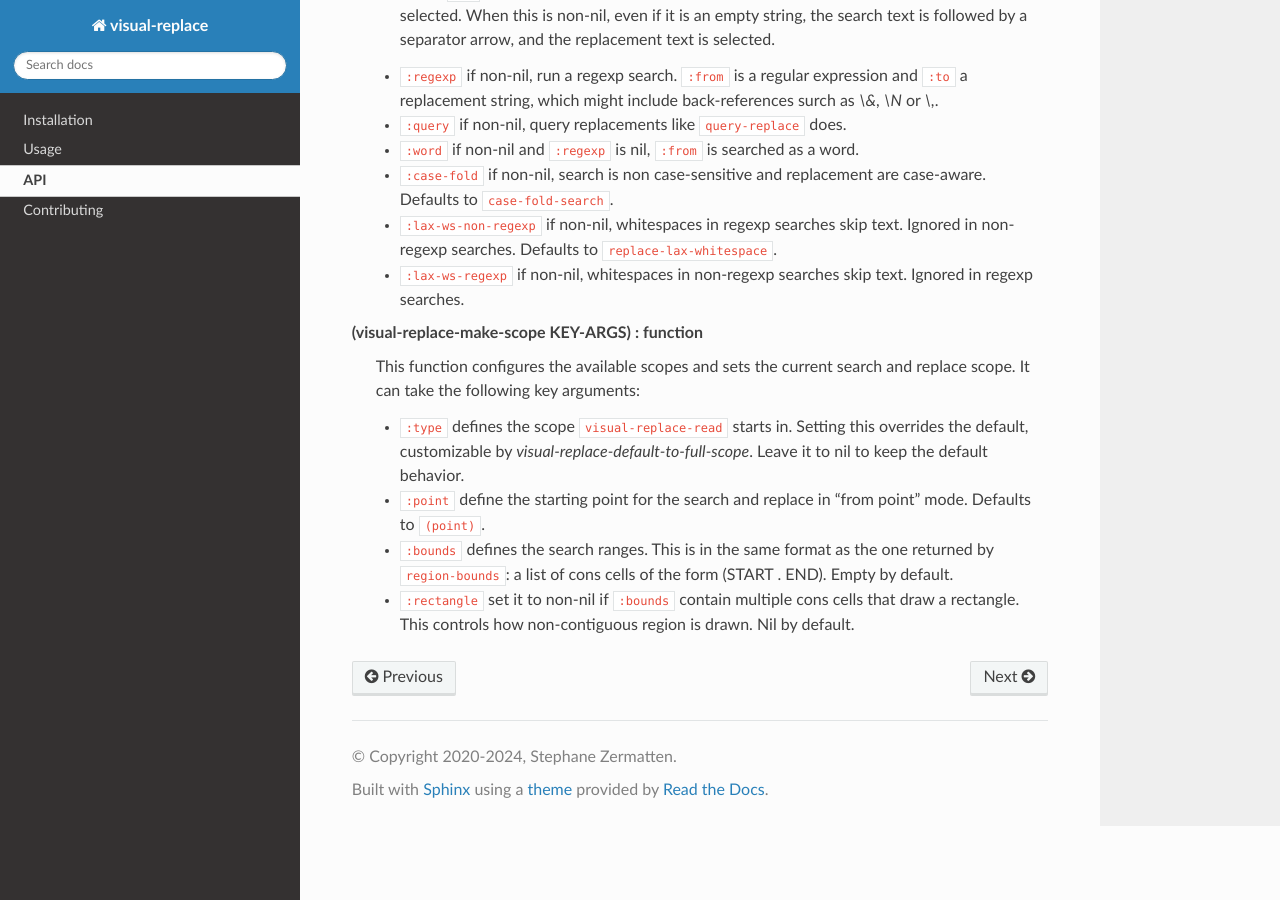
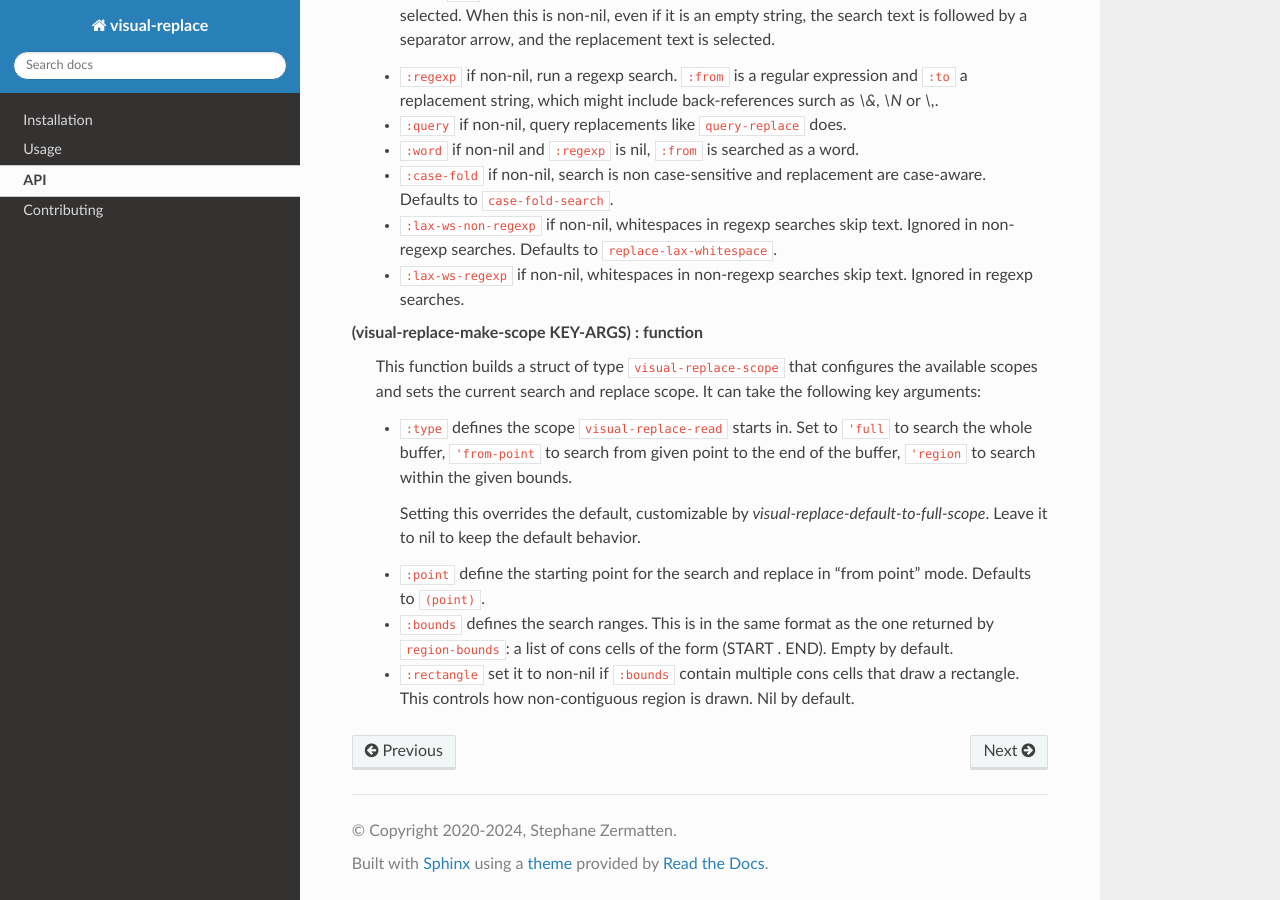
Before and after one commit to szermatt/visual-replace, a Sphinx documentation site: the page built from docs/source/api.rst, in a window 1280 px wide and 900 px high, scrolled down 1458 px. Built offline with Sphinx 7.4.7 and the Read the Docs theme 3.1.0, drawn with Linux system fonts in a browser that asks for light colours.

Commit message:
doc: Document that visual-replace-make-scope returns a public struct.

```diff
--- a/docs/source/api.rst
+++ b/docs/source/api.rst
@@ -111,10 +111,15 @@ overriding the search arguments and scope :
 
 
 (visual-replace-make-scope KEY-ARGS) : function
-    This function configures the available scopes and sets the current
-    search and replace scope. It can take the following key arguments:
+    This function builds a struct of type ``visual-replace-scope``
+    that configures the available scopes and sets the current search
+    and replace scope. It can take the following key arguments:
 
     - ``:type`` defines the scope ``visual-replace-read`` starts in.
+      Set to ``'full`` to search the whole buffer, ``'from-point`` to
+      search from given point to the end of the buffer, ``'region`` to
+      search within the given bounds.
+
       Setting this overrides the default, customizable by
       `visual-replace-default-to-full-scope`. Leave it to nil to keep
       the default behavior.
```
Also changed, not shown: 1 other file.
